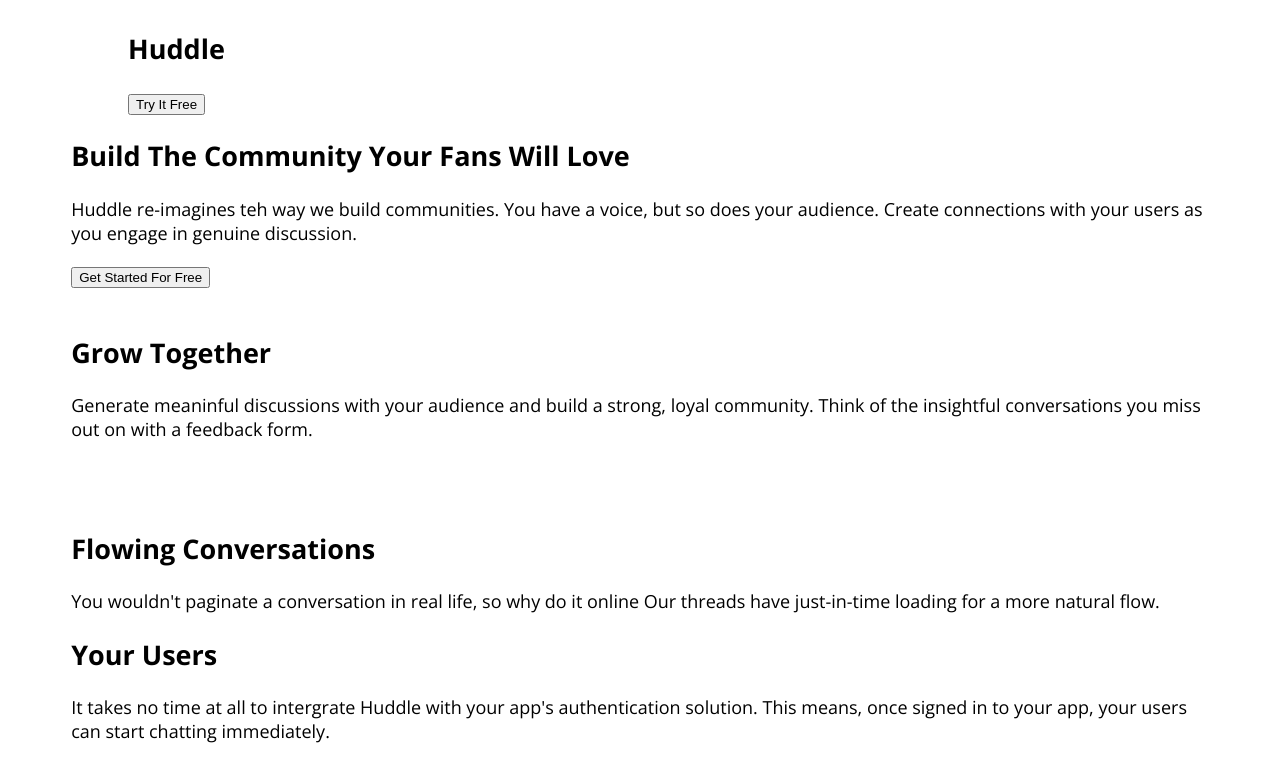
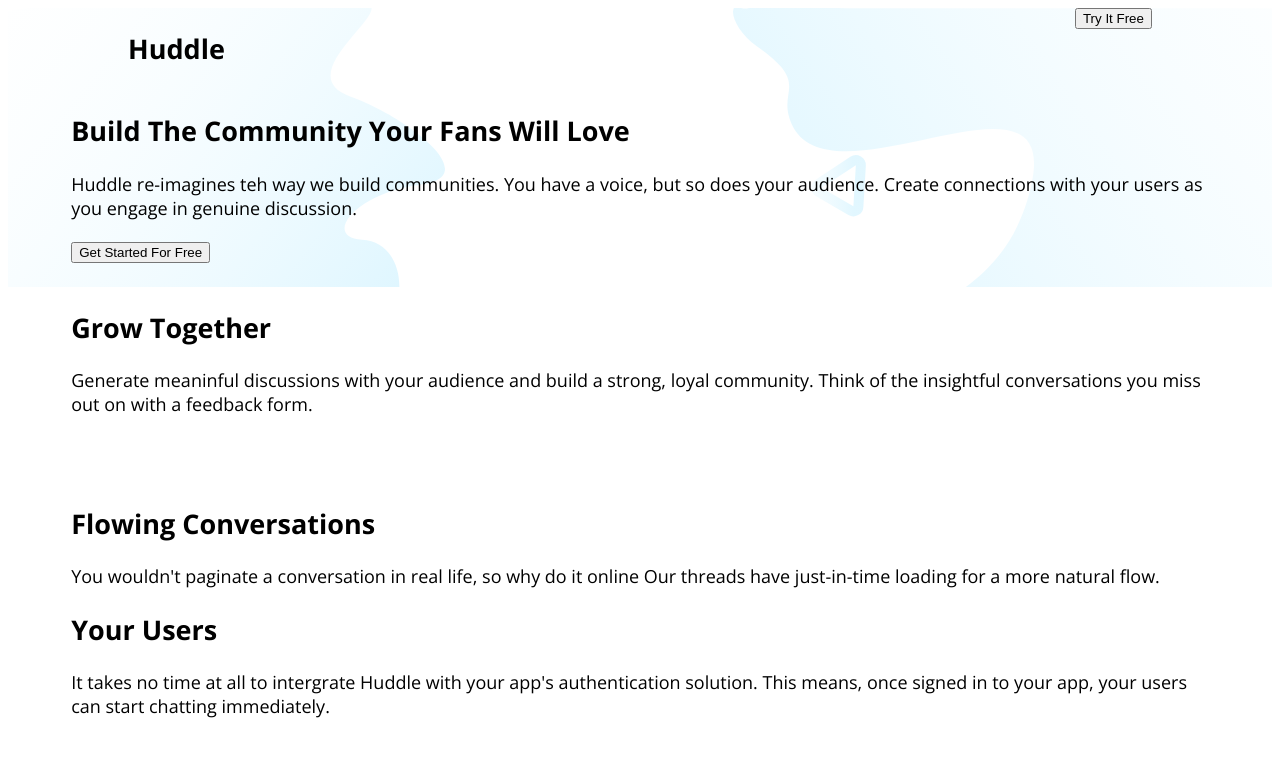
Before and after one commit to JamesN96/Huddle-landing-page, a plain HTML site: page index.html in a window 1280 px wide. Shown: the top 777 px of the page. Drawn offline with nearby package versions, Linux system fonts and the light colour scheme.

Commit message:
Add in background image for the showcase section. Apply float properties to the h1 and button elements of the showcase section

```diff
--- a/css/style.css
+++ b/css/style.css
@@ -10,3 +10,17 @@ body {
     margin: auto;
     overflow: hidden;
 }
+
+/* Showcase section */
+
+#showcase {
+    background: url("/images/bg-hero-desktop.svg");
+}
+
+#showcase header h1 {
+    float: left;
+}
+
+#showcase header button {
+    float: right;
+}
```
